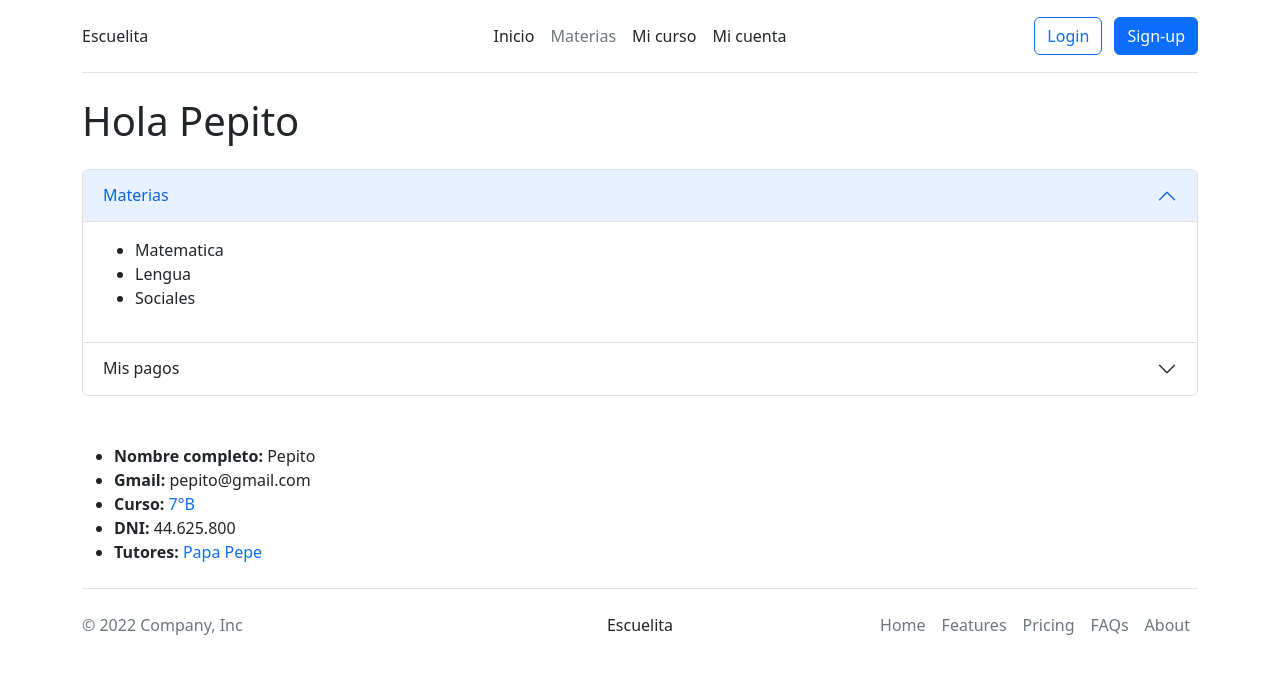
After one commit to tomascosta2/Parcial2SPD, a PHP site: page /mi-cuenta.php in a window 1280 px wide. The commit adds this page. Shown: the top 674 px of the page. Run offline with PHP 8.4, Linux system fonts and the light colour scheme.

Commit message:
Mi cuenta y header

```diff
--- /dev/null
+++ b/mi-cuenta.php
@@ -0,0 +1,50 @@
+<?php include('./template-parts/header.php') ?>
+
+	<div class="es-micuenta">
+		<div class="container">
+			<h1 class="mb-4">Hola <?php echo 'Pepito' ?></h1>
+			<div class="accordion" id="accordionExample">
+				<div class="accordion-item">
+					<h2 class="accordion-header" id="headingOne">
+					<button class="accordion-button" type="button" data-bs-toggle="collapse" data-bs-target="#collapseOne" aria-expanded="true" aria-controls="collapseOne">
+						Materias
+					</button>
+					</h2>
+					<div id="collapseOne" class="accordion-collapse collapse show" aria-labelledby="headingOne" data-bs-parent="#accordionExample">
+						<div class="accordion-body">
+							<ul>
+								<li>Matematica</li>
+								<li>Lengua</li>
+								<li>Sociales</li>
+							</ul>
+						</div>
+					</div>
+				</div>
+				<div class="accordion-item">
+					<h2 class="accordion-header" id="headingTwo">
+					<button class="accordion-button collapsed" type="button" data-bs-toggle="collapse" data-bs-target="#collapseTwo" aria-expanded="false" aria-controls="collapseTwo">
+						Mis pagos
+					</button>
+					</h2>
+					<div id="collapseTwo" class="accordion-collapse collapse" aria-labelledby="headingTwo" data-bs-parent="#accordionExample">
+						<ul>
+							<li>Octubre</li>
+							<li>Septiembre</li>
+							<li>Octubre</li>
+							<li>Octubre</li>
+							<li>Octubre</li>
+						</ul>
+					</div>
+				</div>
+			</div>
+			<ul class="mt-5">
+				<li><strong>Nombre completo:</strong> Pepito</li>
+				<li><strong>Gmail:</strong> pepito@gmail.com</li>
+				<li><strong>Curso:</strong> <a href="<?php echo '#' ?>">7°B</a></li>
+				<li><strong>DNI:</strong> 44.625.800</li>
+				<li><strong>Tutores:</strong> <a href="<?php echo '#' ?>"> <?php echo 'Papa Pepe' ?></a></li>
+			</ul>
+		</div>
+	</div>
+
+<?php include('./template-parts/footer.php') ?>
--- a/template-parts/header.php
+++ b/template-parts/header.php
@@ -19,7 +19,7 @@
 			<li><a href="#" class="nav-link px-2 link-dark">Inicio</a></li>
 			<li><a href="#" class="nav-link px-2 link-secondary">Materias</a></li>
 			<li><a href="#" class="nav-link px-2 link-dark">Mi curso</a></li>
-			<li><a href="#" class="nav-link px-2 link-dark">Mi cuenta</a></li>
+			<li><a href="/mi-cuenta.php" class="nav-link px-2 link-dark">Mi cuenta</a></li>
 		</ul>
 
 		<div class="col-md-3 text-end">
```
